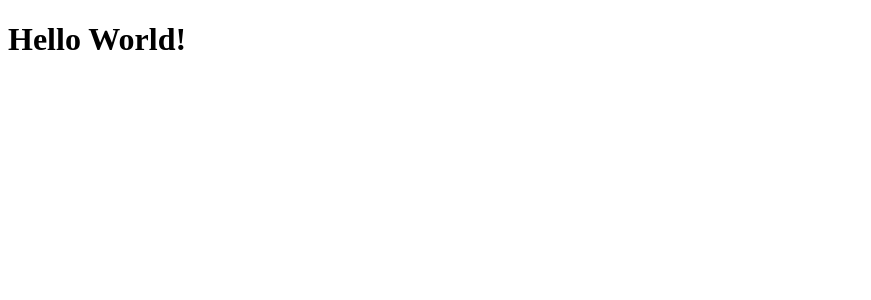
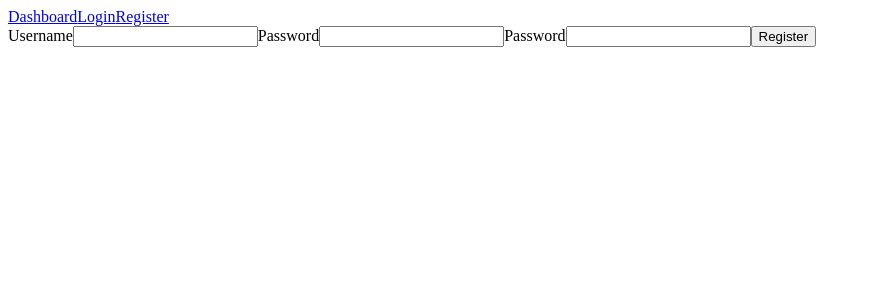
Before and after one commit to JoonaNiemenmaa/software-development-skills-fullstack, a React app in the folder project/frontend/: page /register in a window 1280 px wide. Shown: the top 300 px of the page, without its empty margins (0-871 px from the left). Built offline with nearby package versions, Linux system fonts and the light colour scheme; the HTML template or start-up script is replaced by a standard one.

Commit message:
auth tehty frontendiin

```diff
--- a/project/frontend/package.json
+++ b/project/frontend/package.json
@@ -11,7 +11,8 @@
   },
   "dependencies": {
     "react": "^19.2.8",
-    "react-dom": "^19.2.8"
+    "react-dom": "^19.2.8",
+    "react-router": "^8.3.1"
   },
   "devDependencies": {
     "@eslint/js": "^10.0.1",
--- a/project/frontend/src/App.jsx
+++ b/project/frontend/src/App.jsx
@@ -1,6 +1,27 @@
+import { BrowserRouter, Route, Routes } from "react-router"
+import { useState } from "react";
+
+import Index from "./pages/Index";
+import Login from "./pages/Login";
+import Register from "./pages/Register";
+import AuthContext from "./AuthContext";
+import NavBar from "./components/NavBar";
+
 const App = () => {
+
+  const [token, setToken] = useState(null);
+
   return (
-    <h1>Hello World!</h1>
+    <BrowserRouter>
+      <AuthContext value={token}>
+        <NavBar setToken={setToken}/>
+        <Routes>
+            <Route path="/" element={ <Index/> } />
+            <Route path="/login" element={ <Login setToken={setToken}/> } />
+            <Route path="/register" element={ <Register /> } />
+        </Routes>
+      </AuthContext>
+    </BrowserRouter>
   )
 }
 
--- /dev/null
+++ b/project/frontend/src/AuthContext.jsx
@@ -0,0 +1,5 @@
+import { createContext } from "react";
+
+const AuthContext = createContext(null);
+
+export default AuthContext;
--- /dev/null
+++ b/project/frontend/src/components/NavBar.jsx
@@ -0,0 +1,18 @@
+import { useContext } from "react";
+import { Link } from "react-router";
+
+import AuthContext from "../AuthContext";
+
+const NavBar = ({ setToken }) => {
+  const token = useContext(AuthContext);
+  return (
+    <nav>
+      <Link to={"/"}>Dashboard</Link>
+      <Link to={"/login"}>Login</Link>
+      <Link to={"/register"}>Register</Link>
+      {(token) ? <button type="button" onClick={() => { setToken(null) }}>Logout</button> : null}
+    </nav>
+  )
+}
+
+export default NavBar;
--- /dev/null
+++ b/project/frontend/src/config.js
@@ -0,0 +1,5 @@
+const config = {
+  base_url: "http://localhost:3000"
+};
+
+export default config;
--- a/project/frontend/src/main.jsx
+++ b/project/frontend/src/main.jsx
@@ -4,6 +4,6 @@ import App from './App.jsx'
 
 createRoot(document.getElementById('root')).render(
   <StrictMode>
-    <App />
+      <App />
   </StrictMode>,
 )
--- /dev/null
+++ b/project/frontend/src/pages/Index.jsx
@@ -0,0 +1,20 @@
+import { useNavigate } from "react-router";
+import { useContext, useEffect } from "react";
+
+import AuthContext from "../AuthContext";
+
+const Index = () => {
+
+  const navigate = useNavigate();
+  const token = useContext(AuthContext);
+
+  useEffect(() => {
+    if (!token) navigate("/login");
+  }, [navigate, token])
+
+  return (
+    <h1>HIANO SIVU</h1>
+  );
+}
+
+export default Index;
--- /dev/null
+++ b/project/frontend/src/pages/Login.jsx
@@ -0,0 +1,53 @@
+import { useNavigate } from "react-router";
+import config from "../config";
+
+const Login = ({ setToken }) => {
+
+  const navigate = useNavigate();
+
+  const onLogin = async (formData) => {
+
+    const username = formData.get("username")
+    const password = formData.get("password")
+
+    if (!username || !password) return;
+
+    const url = `${config.base_url}/api/auth/login`
+
+    const opts = {
+      method: "POST",
+      headers: {
+        "Content-Type": "application/json",
+      },
+      body: JSON.stringify({
+        username: username,
+        password: password,
+      })
+    }
+
+    const response = await fetch(url, opts)
+
+    if (!response.ok) return;
+
+    const json = await response.json();
+
+    setToken(json.token);
+
+    navigate("/");
+
+  }
+
+  return (
+    <form action={ onLogin }>
+      <label htmlFor="username">Username</label>
+      <input name="username" type="text"></input>
+
+      <label htmlFor="username">Password</label>
+      <input name="password" type="password"></input>
+
+      <button>Login</button>
+    </form>
+  )
+}
+
+export default Login;
--- /dev/null
+++ b/project/frontend/src/pages/Register.jsx
@@ -0,0 +1,56 @@
+import { useNavigate } from "react-router"
+import config from "../config"
+
+const Register = () => {
+
+  const navigate = useNavigate();
+
+  const onRegister = async (formData) => {
+
+    const username = formData.get("username")
+    const password = formData.get("password")
+    const confirmPassword = formData.get("confirmPassword")
+
+    if (!username || !password) return;
+
+    if (password !== confirmPassword) return;
+
+    const url = `${config.base_url}/api/auth/register`
+
+    const opts = {
+      method: "POST",
+      headers: {
+        "Content-Type": "application/json",
+      },
+      body: JSON.stringify({
+        username: username,
+        password: password,
+      })
+    }
+
+    const response = await fetch(url, opts)
+
+    if (!response.ok) return;
+
+    navigate("/login");
+
+  }
+
+  return (
+    <form action={ onRegister }>
+      <label htmlFor="username">Username</label>
+      <input name="username" type="text"></input>
+
+      <label htmlFor="password">Password</label>
+      <input name="password" type="password"></input>
+
+      <label htmlFor="confirmPassword">Password</label>
+      <input name="confirmPassword" type="password"></input>
+
+      <button>Register</button>
+    </form>
+  )
+
+}
+
+export default Register;
```
Also changed, not shown: project/frontend/src/pages/Auth.jsx (deleted, +0 -15 lines), 2 other files (tests, documents, lock files or other folders).
